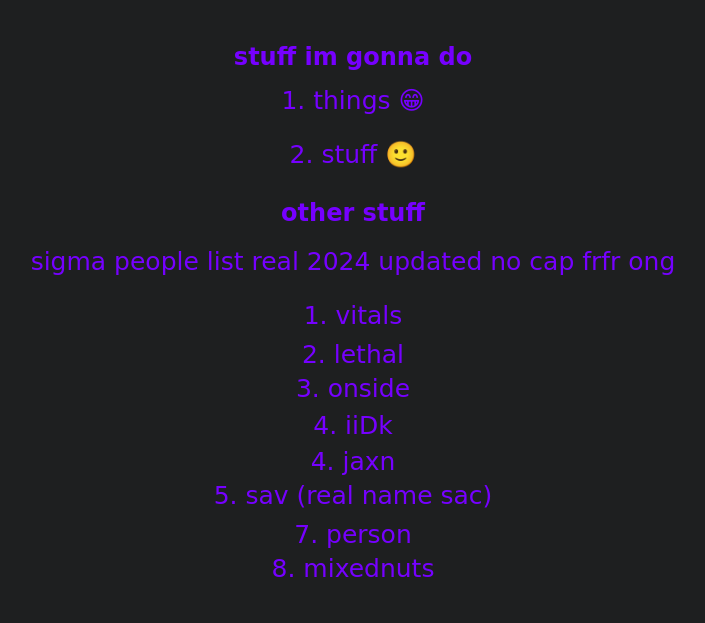
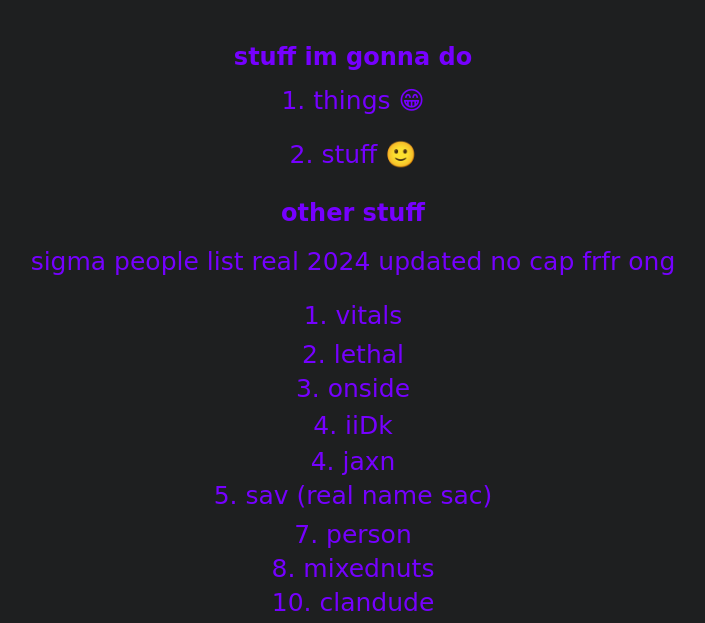
Before and after one commit to MintyyyGoesHubbing/Mintyyy-website, a plain HTML site: page index.html in a window 1280 px wide. Shown: the part 105-728 px from the top of the page, without its empty margins (287-992 px from the left). Drawn offline with Linux system fonts and the light colour scheme.

Commit message:
Update index.html

```diff
--- a/index.html
+++ b/index.html
@@ -25,6 +25,7 @@
     <p style="transform: translateY(-65px)"> 5. sav (real name sac) </p>
     <p style="transform: translateY(-80px)"> 7. person </p>
     <p style="transform: translateY(-100px)"> 8. mixednuts </p>
+    <p style="transform: translateY(-120px)"> 10. clandude </p>
 
     <h2 style="transform: translateY(-95px);font-size:45px" > links </h2>
     <p style="transform: translateY(-95px)"> <a href="https://e-z.bio/mintyyy">ez bio</a> </p>
```
